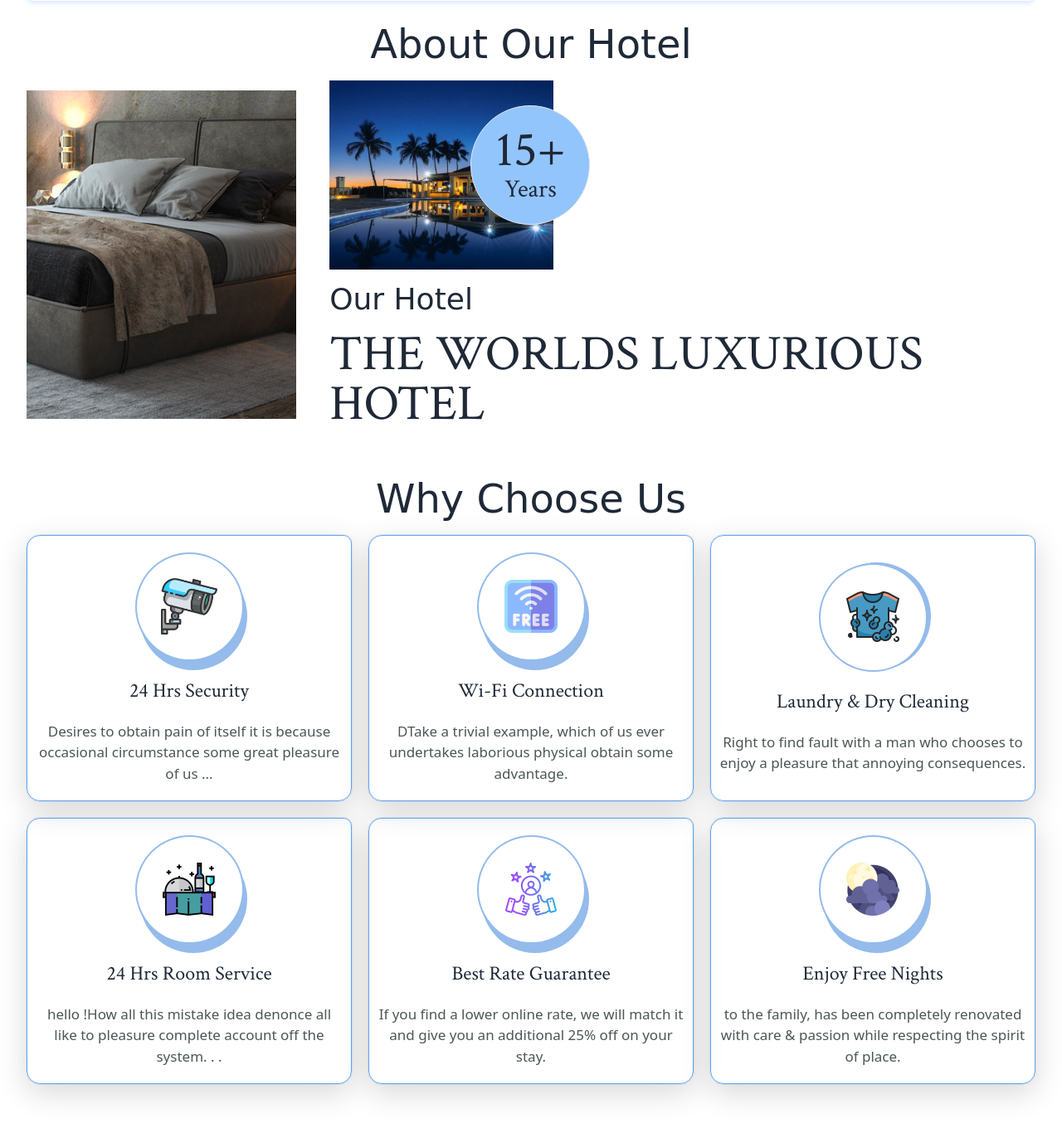
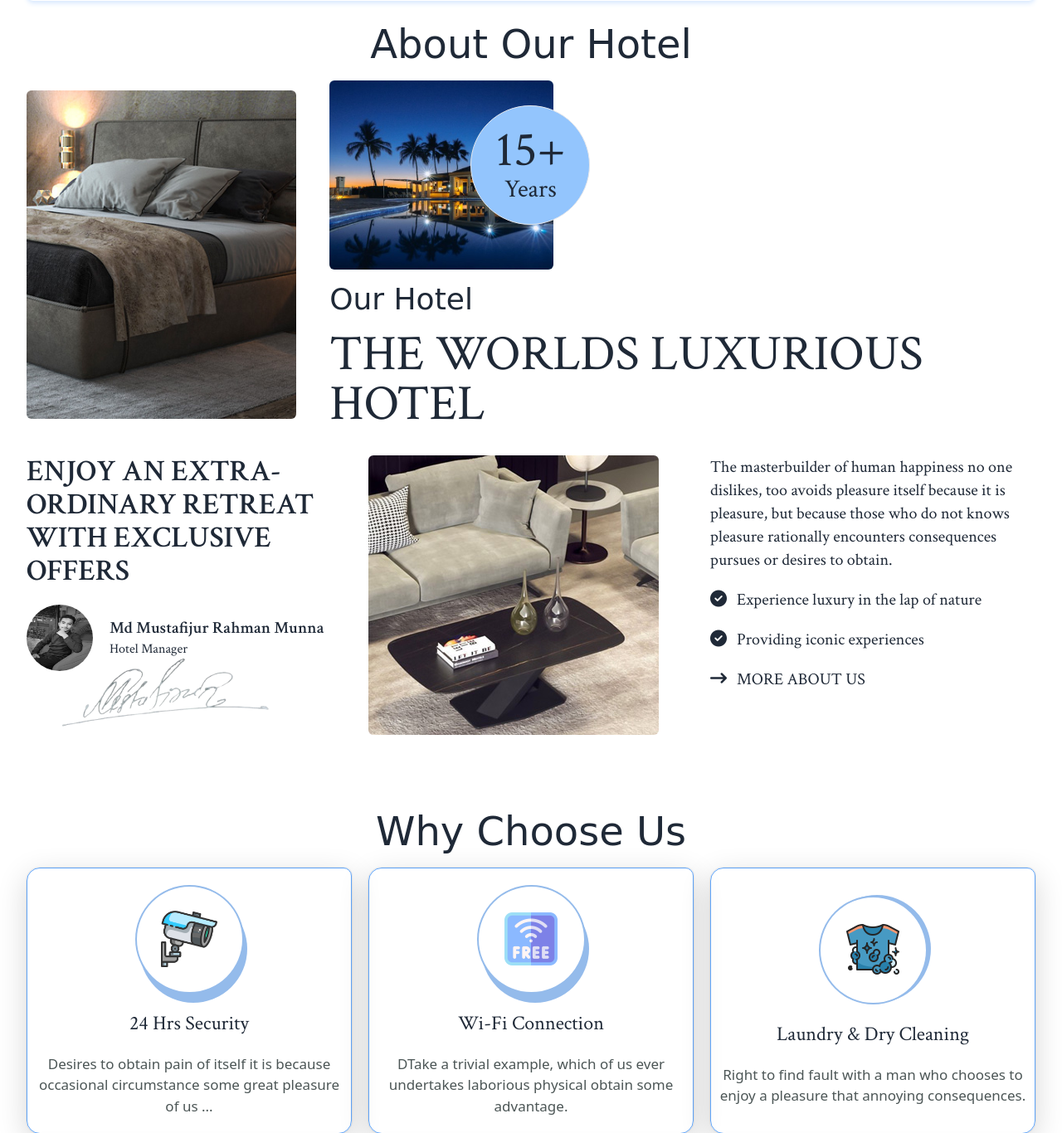
Before and after one commit to mdmrmmunna3/hotelix_hotel_management, a PHP site: page / in a window 1280 px wide. Shown: the part 793-2159 px from the top of the page at 83% size. Run offline with PHP 8.4, Linux system fonts and the light colour scheme; some libraries are stand-ins or nearby versions; some web fonts are replaced.

Commit message:
about and location part complete

```diff
--- a/hotelix/pages/home/about.php
+++ b/hotelix/pages/home/about.php
@@ -5,6 +5,11 @@
     <meta charset="UTF-8">
     <meta name="viewport" content="width=device-width, initial-scale=1.0">
     <title>about</title>
+    <style>
+        /* .signature {
+            filter: invert(56%) sepia(0%) saturate(3677%) hue-rotate(333deg) brightness(78%) contrast(66%);
+        } */
+    </style>
 </head>
 
 <body>
@@ -14,12 +19,12 @@
             <div class="flex justify-center items-center z-0 p-0 gap-10 flex-col lg:flex-row">
                 <div class="lg:w-[350px] md:w-full">
                     <img src="<?php echo './hotelix/assets/about/about-1.jpg' ?>" alt="about room"
-                        class="w-full md:h-[550px] lg:h-[auto]">
+                        class="w-full md:h-[550px] lg:h-[auto] rounded-md">
                 </div>
                 <div>
                     <div class="relative overflow-hidden">
                         <img src="<?php echo './hotelix/assets/about/about-2.jpg' ?>" alt="about room"
-                            class="w-[85%] md:w-[270px] h-[228px]">
+                            class="w-[85%] md:w-[270px] h-[228px] rounded-md">
                         <div
                             class="absolute text-6xl w-36 h-36 rounded-full border flex flex-col justify-center items-center bg-blue-300 lg:left-[20%] md:left-[25%] left-[57%] top-[13%] titel_content">
                             15+ <span class="text-3xl">Years</span></div>
@@ -31,7 +36,55 @@
                     </p>
                 </div>
             </div>
+
+            <!-- 2nd part  -->
+            <div class="grid lg:grid-cols-3 md:grid-cols-2 gap-5 my-8">
+                <div class="hidden lg:block ">
+                    <h4 class="titel_content uppercase font-semibold text-4xl ">Enjoy an extra-ordinary
+                        retreat with
+                        exclusive
+                        offers</h4>
+                    <div class="relative">
+                        <div class="my-5 flex items-center gap-5">
+                            <img src="<?php echo './hotelix/assets/about/munna.jpg' ?>" alt="manager pic"
+                                class="w-20 h-20 rounded-full">
+                            <div class="titel_content">
+                                <h2 class="font-semibold text-xl">Md Mustafijur Rahman Munna</h2>
+                                <p>Hotel Manager</p>
+                            </div>
+                        </div>
+                        <img src="<?php echo './hotelix/assets/about/sign_white.png' ?>" alt="manager sign"
+                            class="signature w-64 absolute left-10 top-16" stoke="white">
+                    </div>
+                </div>
+                <div>
+                    <img src="<?php echo './hotelix/assets/about/about-3.jpg' ?>" alt="about room" class="rounded-md">
+                </div>
+                <div class="titel_content">
+                    <p class=" text-xl">The masterbuilder of human happiness no one dislikes, too avoids
+                        pleasure
+                        itself because it is
+                        pleasure, but because those who do not knows pleasure rationally encounters consequences pursues
+                        or desires to obtain.</p>
+                    <p class="text-xl py-5"><i class="fa-solid fa-circle-check mr-3"></i><span>Experience luxury in the
+                            lap
+                            of nature</span>
+                    </p>
+                    <p class="text-xl pb-5"><i class="fa-solid fa-circle-check mr-3"></i><span>Providing iconic
+                            experiences</span>
+                    </p>
+                    <!-- about more btn  -->
+                    <a href="" class="uppercase text-xl hover:text-blue-500 transition-all"><i
+                            class="fa-solid fa-arrow-right-long mr-3"></i>More
+                        About
+                        Us</a>
+
+                </div>
+            </div>
+
         </div>
+
+
     </section>
 </body>
 
--- a/hotelix/pages/home/home.php
+++ b/hotelix/pages/home/home.php
@@ -2,5 +2,6 @@
 require_once('hotelix/pages/home/banner.php');
 require_once('hotelix/pages/home/about.php');
 require_once('hotelix/pages/home/services.php');
+require_once('hotelix/pages/home/location.php');
 
 ?>
--- /dev/null
+++ b/hotelix/pages/home/location.php
@@ -0,0 +1,54 @@
+<!DOCTYPE html>
+<html lang="en">
+
+<head>
+    <meta charset="UTF-8">
+    <meta name="viewport" content="width=device-width, initial-scale=1.0">
+    <title>Location</title>
+</head>
+
+<body>
+    <section class="grid lg:grid-cols-2 ">
+        <div class="mx-5 lg:mx-0">
+            <iframe
+                src="https://www.google.com/maps/embed?pb=!1m18!1m12!1m3!1d14604.460580713989!2d90.36221080321882!3d23.778913708412006!2m3!1f0!2f0!3f0!3m2!1i1024!2i768!4f13.1!3m3!1m2!1s0x3755c0b0f09aac43%3A0xf86561e78ef39ed9!2sAgargaon%2C%20Dhaka!5e0!3m2!1sen!2sbd!4v1735047190878!5m2!1sen!2sbd"
+                width="100%" height="390" style="border:0;" allowfullscreen="" loading="lazy"
+                referrerpolicy="no-referrer-when-downgrade"></iframe>
+        </div>
+        <div class="grid md:grid-cols-2 mx-5 lg:mx-0">
+            <div class="p-10 titel_content shadow-md shadow-blue-200 ">
+                <i class="fa-solid fa-phone-volume text-5xl"></i>
+                <h4 class="py-4 text-3xl">Contact Us</h4>
+                <div>
+                    <p> Reservation :</p>
+                    <p> + 3 202 303 404</p>
+                </div>
+                <div class="py-5">
+                    <p> Booking :</p>
+                    <p> + 014 414 123 40 </p>
+                </div>
+                <a href="#"
+                    class="relative inline-block px-5 py-2 border-2 rounded-lg border-blue-500 hover:text-white overflow-hidden group">
+                    <span
+                        class="absolute inset-0 bg-blue-500 translate-x-[-100%] group-hover:translate-x-0 transition-transform duration-300 ease-out"></span>
+                    <span class="relative z-10">Contact Us</span>
+                </a>
+            </div>
+
+            <div class="p-10 titel_content shadow-md shadow-blue-200 ">
+                <i class="fa-solid fa-envelope-open-text text-5xl"></i>
+                <h4 class="py-4 text-3xl">Drop a Line</h4>
+                <div>
+                    <p> Information :</p>
+                    <p> hotelix@gmail.com</p>
+                </div>
+                <div class="py-5">
+                    <p> Reception :</p>
+                    <p> booking@gmail.com</p>
+                </div>
+            </div>
+        </div>
+    </section>
+</body>
+
+</html>
--- a/hotelix/shared/footer.php
+++ b/hotelix/shared/footer.php
@@ -13,7 +13,7 @@
 </head>
 
 <body>
-    <footer class="bg-[--primary-color] py-5 px-4">
+    <footer class="bg-[--primary-color] py-5 px-4 shadow-xl shadow-cyan-300">
         <section class="max-w-7xl mx-auto grid lg:grid-cols-3 md:grid-cols-2 gap-5">
             <!-- ======== footer left content ====== -->
             <div class="">
```
Also changed, not shown: hotelix/assets/about/munna.jpg (added), hotelix/assets/about/sign.png (added), hotelix/assets/about/sign_bold.png (added), hotelix/assets/about/sign_white.png (added).
